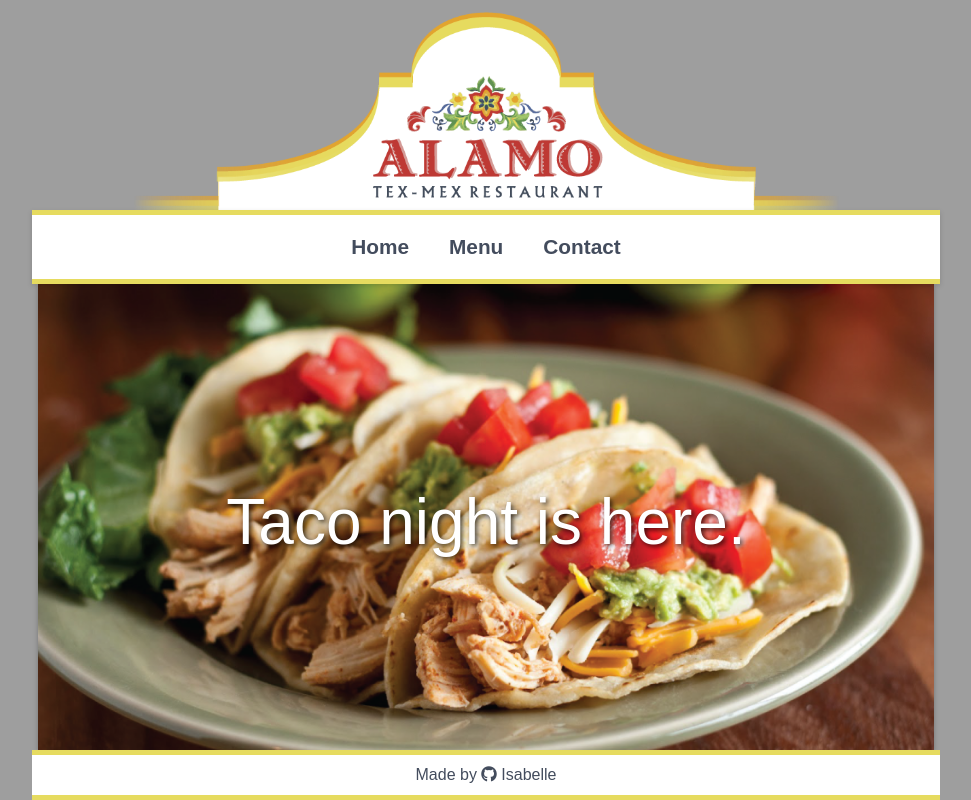
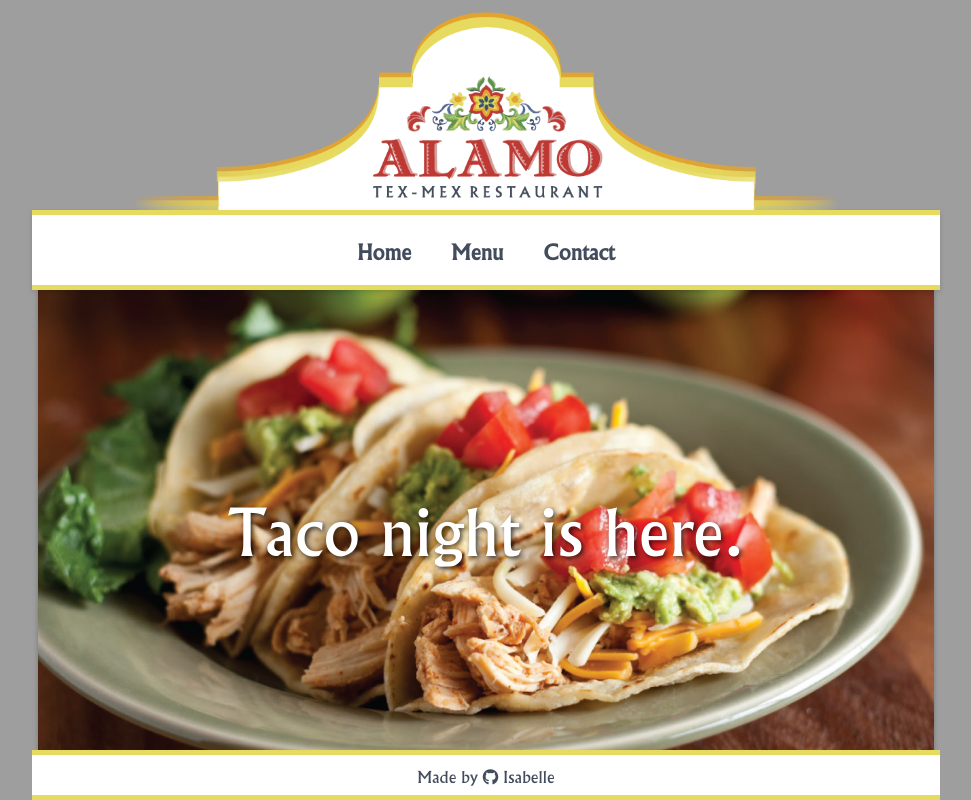
Before and after one commit to IsabelleAnn/Restaurant, a plain HTML site: page index.html in a window 1280 px wide. Shown: the whole page, without its empty margins (154-1125 px from the left). Drawn offline with Linux system fonts and the light colour scheme; files that its build step writes are made by us from their sources; the site is published under a folder, as on GitHub Pages, so addresses that start at the root find nothing.

Commit message:
removed font kit from src folder

```diff
--- a/index.html
+++ b/index.html
@@ -5,7 +5,7 @@
     <meta charset="UTF-8">
     <title>Restaurant Page</title>
     <link rel="stylesheet" href="style.css">
-    <link rel="stylesheet" href="/src/webfontkit-20220906-185934/stylesheet.css">
+    <link rel="stylesheet" href="webfontkit-flair/stylesheet.css">
     <script src="https://kit.fontawesome.com/c8a8ee493a.js" crossorigin="anonymous"></script>
 </head>
 
```
